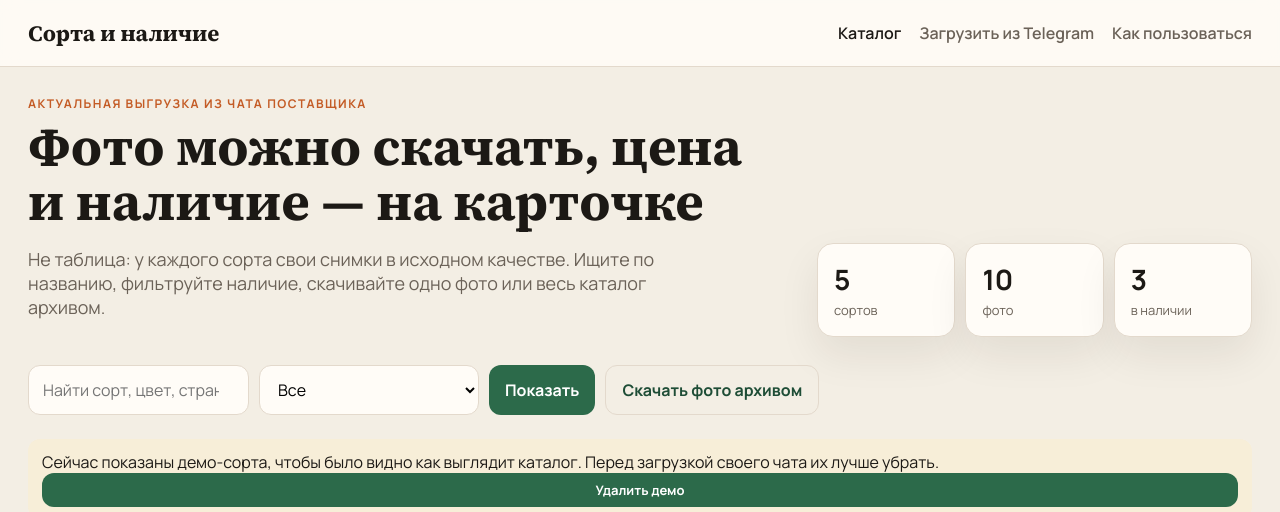
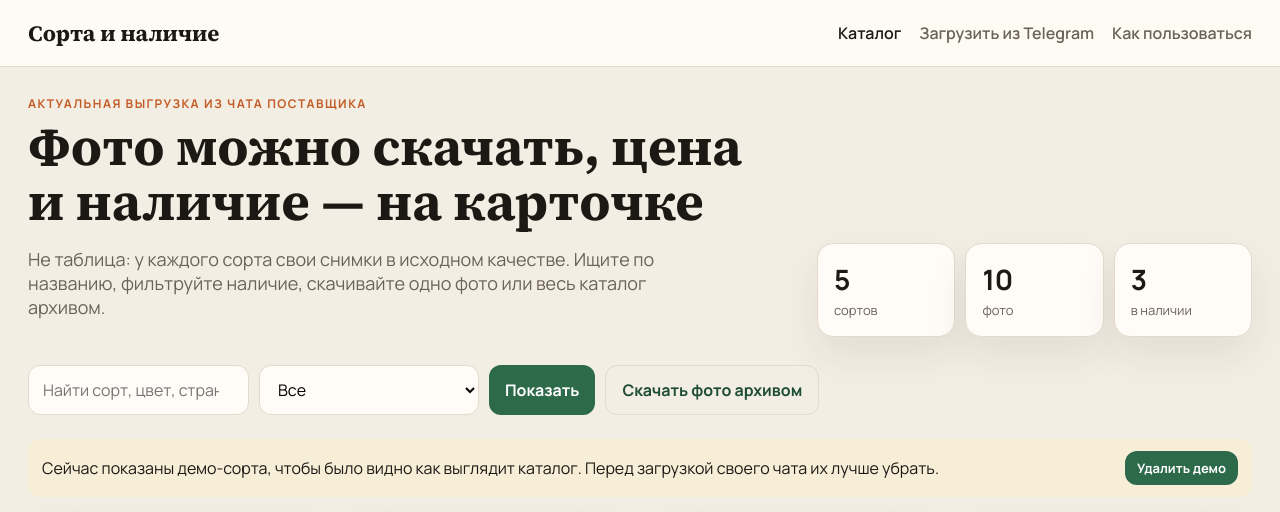
Before and after one commit to penanata/mario_Kirill, a FastAPI app: page / in a window 1280 px wide. Shown: the top 512 px of the page. Run offline with FastAPI, Linux system fonts and the light colour scheme; data comes from the database, SQL or seed files in the repository; parts of the project's set-up code (start-up, migrations or seed data) failed here and were passed over; grey boxes are pictures that could not be loaded.

Commit message:
Keep the demo-clear button compact in the catalog banner
The small button style was stretching to full width everywhere, which
made "Удалить демо" look like a bar instead of a control.

Co-authored-by: penanata <penanata@users.noreply.github.com>

```diff
--- a/static/style.css
+++ b/static/style.css
@@ -116,7 +116,8 @@ h1 { font-size: clamp(32px, 5vw, 52px); line-height: 1.05; margin: 0 0 12px; }
   color: var(--leaf-2);
   border: 1px solid var(--line);
 }
-.btn.small { padding: 8px 12px; font-size: 13px; width: 100%; }
+.btn.small { padding: 8px 12px; font-size: 13px; }
+.gallery .btn.small { width: 100%; }
 
 .grid {
   display: grid;
@@ -190,7 +191,14 @@ h1 { font-size: clamp(32px, 5vw, 52px); line-height: 1.05; margin: 0 0 12px; }
 .steps { padding-left: 18px; line-height: 1.7; }
 .note { padding: 12px 14px; border-radius: 12px; margin: 0 0 16px; }
 .note.ok { background: #e5f4ea; }
-.note.wait { background: #f7eed8; }
+.note.wait {
+  background: #f7eed8;
+  display: flex;
+  flex-wrap: wrap;
+  gap: 10px;
+  align-items: center;
+  justify-content: space-between;
+}
 .upload { display: flex; gap: 12px; flex-wrap: wrap; align-items: center; margin: 18px 0 28px; }
 .drop {
   flex: 1;
```
